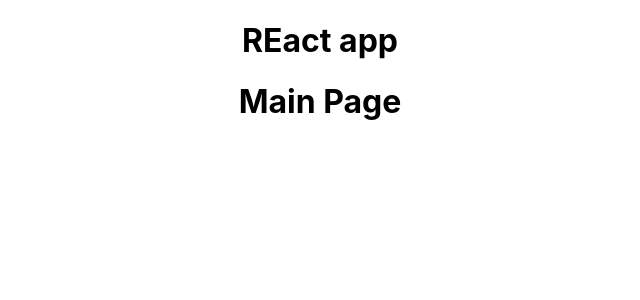
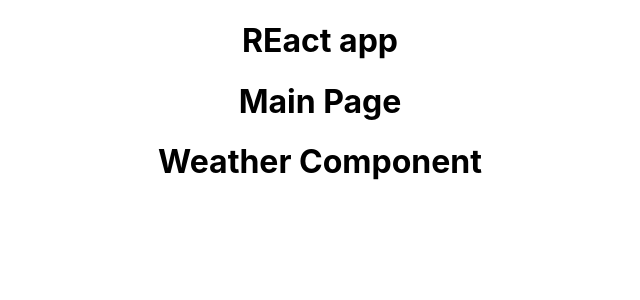
Before and after one commit to mmirzabaig/Dashboard-App-React, a React (Create React App) app: page / in a window 1280 px wide. Shown: the top 300 px of the page, without its empty margins (320-960 px from the left). Built offline with nearby package versions, Linux system fonts and the light colour scheme.

Commit message:
created the Weather component to fetch live weather data

```diff
--- a/src/MainDashboard/index.js
+++ b/src/MainDashboard/index.js
@@ -1,4 +1,5 @@
 import React, {Component} from 'react';
+import Weather from '../Weather';
 
 class MainDashboard extends Component{
   constructor(){
@@ -12,6 +13,7 @@ class MainDashboard extends Component{
     return(
       <div>
         <h1>Main Page</h1>
+        <Weather />
       </div>
     )
   }
--- /dev/null
+++ b/src/Weather/index.js
@@ -0,0 +1,13 @@
+import React, {Component} from 'react';
+
+class WeatherComp extends Component {
+  render(){
+    return(
+      <div>
+        <h1>Weather Component</h1>
+      </div>
+    )
+  }
+}
+
+export default WeatherComp;
```
